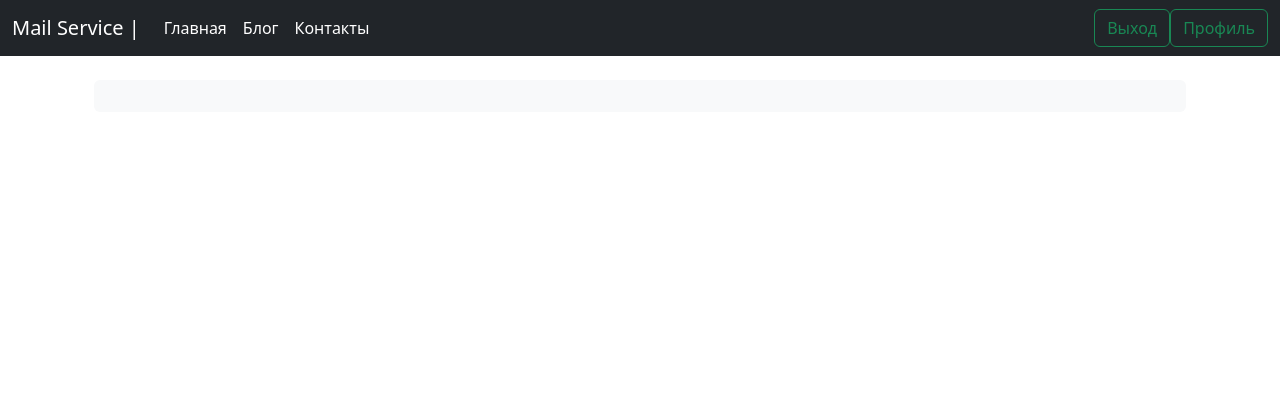
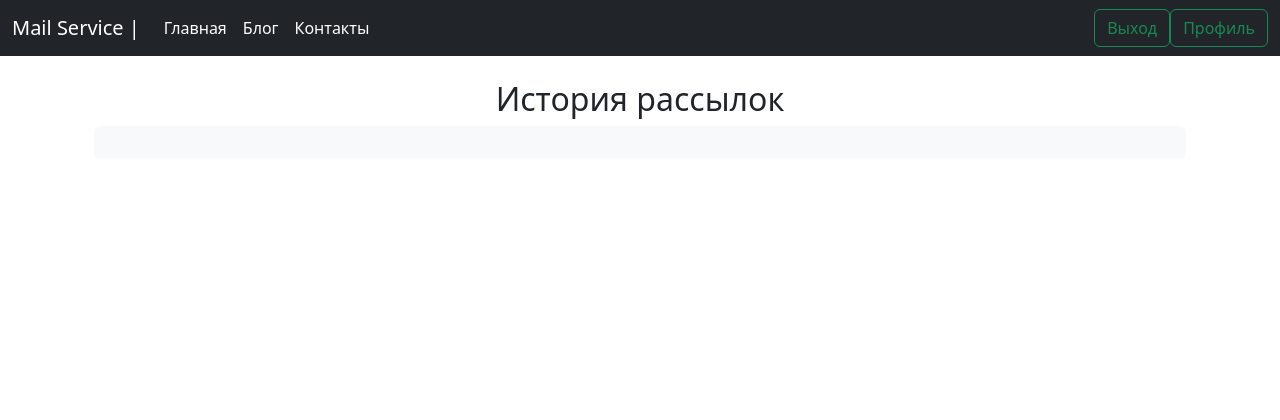
Before and after one commit to Arctiqa/Mailing-Service, a Django app: page /log_list/ in a window 1280 px wide. Shown: the top 420 px of the page. Run offline with Django 5.2, Linux system fonts and the light colour scheme; the visitor is signed in with stand-in values (Sample User, id 1); data that the repository does not hold is empty; some libraries are stand-ins or nearby versions.

Commit message:
title text edit

```diff
--- a/blog/templates/blog/blog_list.html
+++ b/blog/templates/blog/blog_list.html
@@ -3,7 +3,7 @@
 {% block content %}
 
 <div class="header mx-auto text-center">
-    <h5 class="display-4">Блог</h5>
+    <h5 class="display-5">Блог</h5>
 </div>
 <div class="container">
     <div class="bg-body-tertiary p-3 rounded">
--- a/mailing/templates/mailing/logs_list.html
+++ b/mailing/templates/mailing/logs_list.html
@@ -1,6 +1,9 @@
 {% extends 'mailing/base.html' %}
 {% block content %}
 
+<div class="header mx-auto text-center">
+    <h2>История рассылок</h2>
+</div>
 <div class="container">
     <div class="container">
     <div class="bg-body-tertiary p-3 rounded">
```
